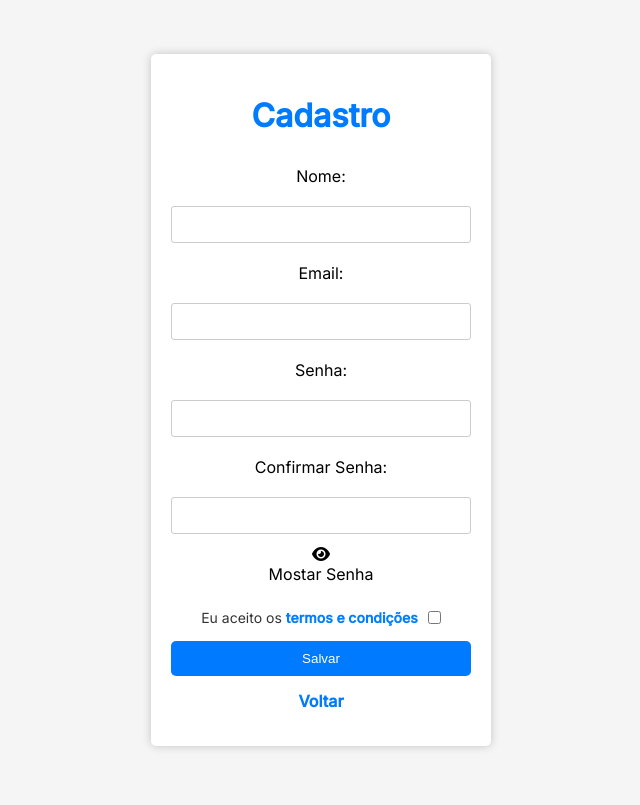
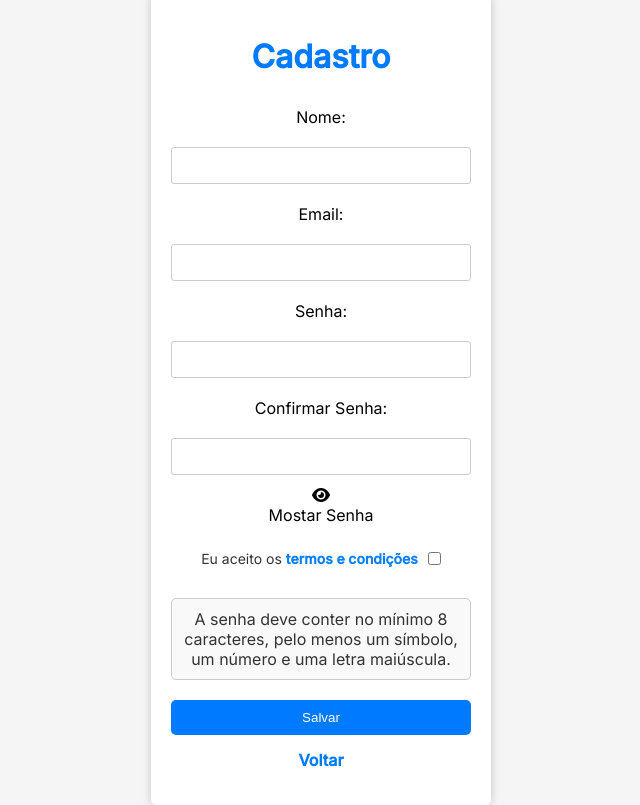
Before and after one commit to LipeBiondes/sistema-de-login, a PHP site: page /cadastro.php in a window 1280 px wide. Shown: the whole page, without its empty margins (319-959 px from the left). Before the commit the page ends 749 px from the top, so only its background shows below. Run offline with PHP 8.4, Linux system fonts and the light colour scheme; some libraries are stand-ins or nearby versions.

Commit message:
fixing regex to validade password

```diff
--- a/alterar_senha.php
+++ b/alterar_senha.php
@@ -123,7 +123,7 @@ if ($_SERVER["REQUEST_METHOD"] == "POST") {
       }
 
       // Use uma expressão regular para verificar se a senha atende aos critérios
-      var regex = /^(?=.*[a-z])(?=.*[A-Z]).{8,}$/;
+      var regex = /^(?=.*[a-z])(?=.*[A-Z])(?=.*[\W_]).{8,}$/;
       if (!regex.test(novaSenha)) {
         var errorMessage = "A senha deve conter pelo menos 8 caracteres, incluindo uma letra maiúscula e uma letra minúscula.";
         document.getElementById('error-message').textContent = errorMessage;
--- a/cadastro.php
+++ b/cadastro.php
@@ -110,6 +110,9 @@ if ($_SERVER["REQUEST_METHOD"] == "POST") {
         <a id="a-termos-condicoes" href="termos_e_condicoes.html" target="_blank">termos e condições</a>
         <input type="checkbox" id="input-termos-condicoes" name="checkbox" required />
       </label>
+      <p style="font-size: 16px; color: #333; background-color: #f9f9f9; padding: 10px; border: 1px solid #ccc; border-radius: 5px;">
+        A senha deve conter no mínimo 8 caracteres, pelo menos um símbolo, um número e uma letra maiúscula.
+      </p>
 
       <button type="submit">Salvar</button>
     </form>
@@ -149,7 +152,8 @@ if ($_SERVER["REQUEST_METHOD"] == "POST") {
       var errorMessage = document.getElementById("error-message");
 
       // Expressão regular para validar a senha
-      var senhaRegex = /^(?=.*[a-z])(?=.*[A-Z]).{8,}$/;
+      var senhaRegex = /^(?=.*[a-z])(?=.*[A-Z])(?=.*[\W_]).{8,}$/;
+
 
       if (senha !== confirmarSenha) {
         errorMessage.textContent = "As senhas não coincidem.";
--- a/trocar_senha.php
+++ b/trocar_senha.php
@@ -144,7 +144,7 @@ if ($_SERVER["REQUEST_METHOD"] == "POST") {
       }
 
       // Use uma expressão regular para verificar se a senha atende aos critérios
-      var regex = /^(?=.*[a-z])(?=.*[A-Z]).{8,}$/;
+      var regex = /^(?=.*[a-z])(?=.*[A-Z])(?=.*[\W_]).{8,}$/;
       if (!regex.test(novaSenha)) {
         var errorMessage = "A senha deve conter pelo menos 8 caracteres, incluindo uma letra maiúscula e uma letra minúscula.";
         document.getElementById('error-message').textContent = errorMessage;
```
Also changed, not shown: index.html (line endings or trailing spaces).
